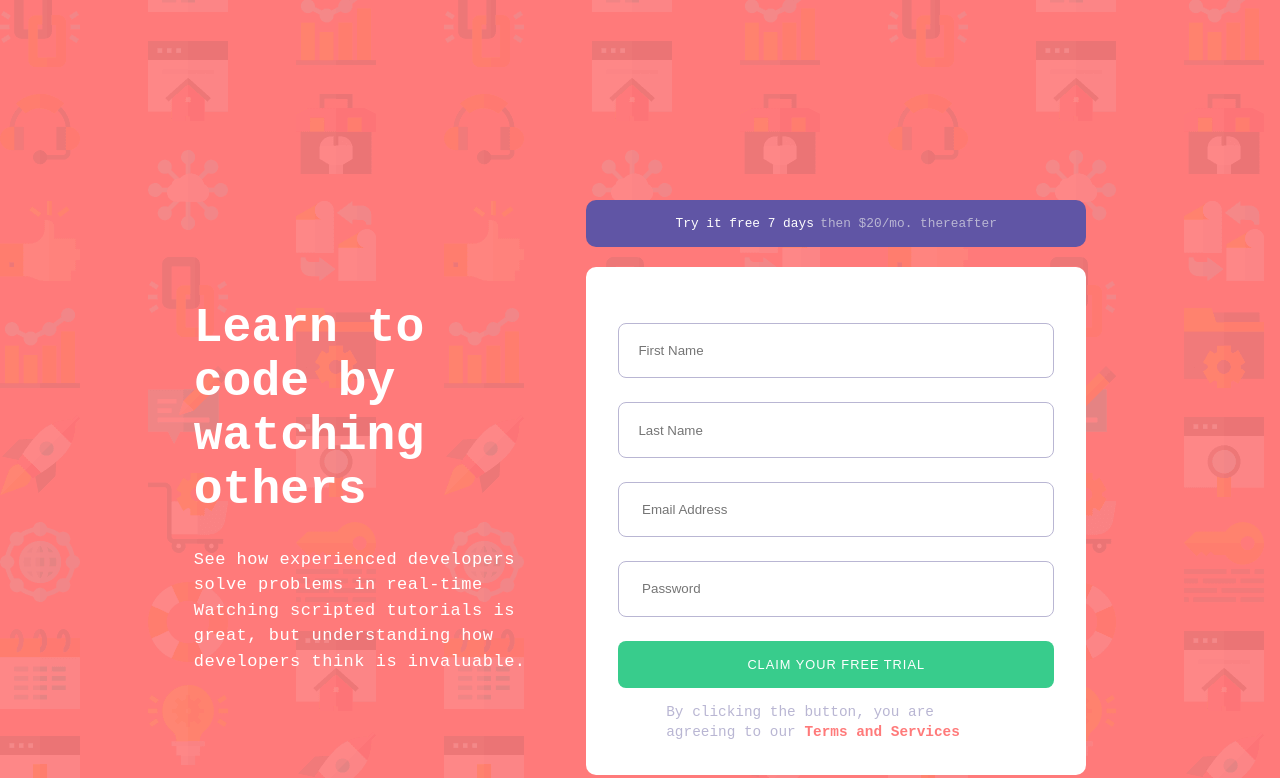
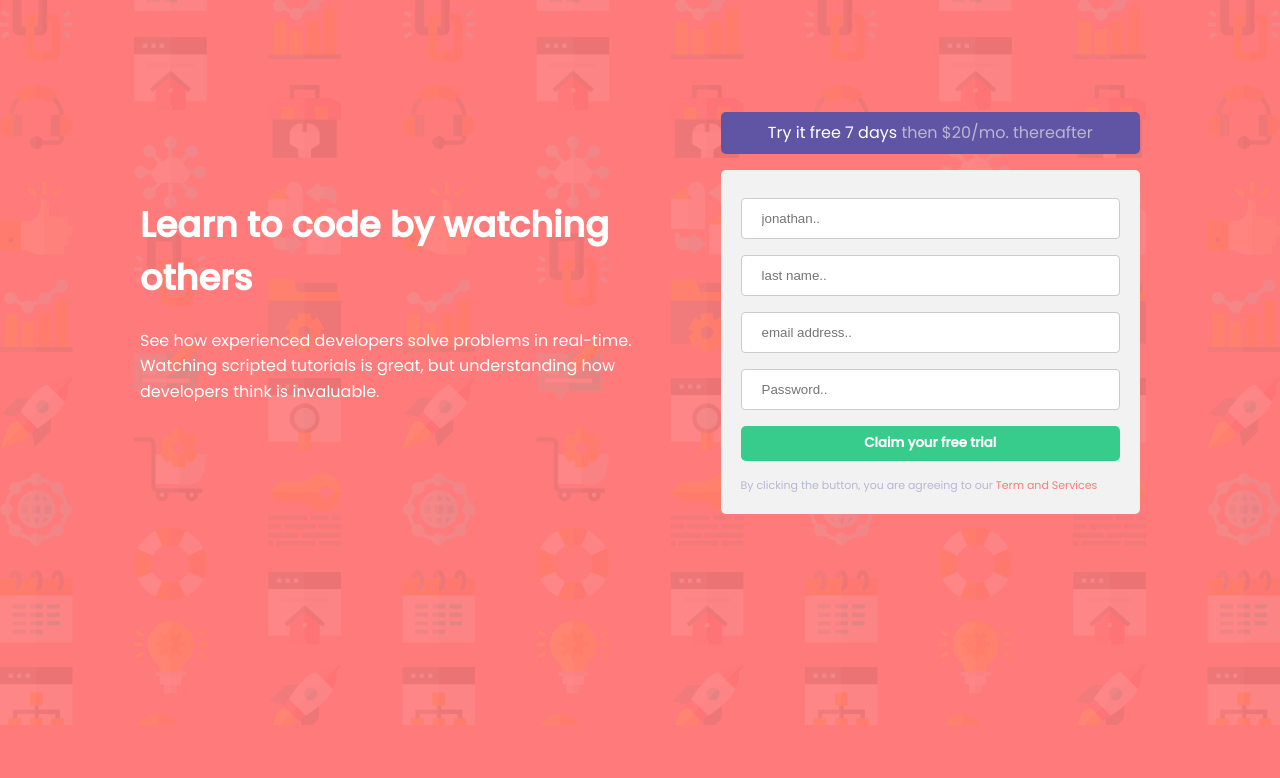
Before and after one commit to Wura-ola/intro-component-with-signup-form-master, a plain HTML site: page index.html in a window 1280 px wide. Shown: the top 778 px of the page. Drawn offline with Linux system fonts and the light colour scheme.

Commit message:
mobile desktop

```diff
--- a/app/css/style.css
+++ b/app/css/style.css
@@ -1,196 +1,174 @@
 * {
-  padding: 0;
-  margin: 0;
+  padding: 0%;
+  margin: 0%;
   box-sizing: border-box;
 }
+/* - Red: hsl(0, 100%, 74%)
+- Green: hsl(154, 59%, 51%)
+
+### Accent
+
+- Blue: hsl(248, 32%, 49%)
+
+### Neutral
+
+- Dark Blue: hsl(249, 10%, 26%)
+- Grayish Blue: hsl(246, 25%, 77%) */
 
 :root {
   --Red: hsl(0, 100%, 74%);
   --Green: hsl(154, 59%, 51%);
   --Blue: hsl(248, 32%, 49%);
-  --Darkblue: hsl(249, 10%, 26%);
-  --Grayishblue: hsl(246, 25%, 77%);
+  --DarkBlue: hsl(249, 10%, 26%);
+  --GrayishBlue: hsl(246, 25%, 77%);
 }
 
-.div {
-  font-family: monospace;
-}
-.divh1 {
-  /* text-justify: auto;
-  font-size: 30px;
-  border-radius: 20px;
-  justify-content: center; */
-  /* margin-left: 4rem; */
-  /* margin-right: 1rem; */
-  font-size: 3rem;
-  padding: 0 7rem 1rem 0;
-}
-
-.divp {
-  margin-top: 14px;
-  justify-content: center;
-
-  align-items: center;
-  font-size: 17px;
-  line-height: 1.5;
-  letter-spacing: 0.5px;
-}
-
-.div1 {
-  border-radius: 30px;
-  font-weight: 100;
-  font-size: 600px;
-}
-
-.form {
-  padding-top: 2rem;
-  margin-top: 20px;
-  background-color: white;
-  border-radius: 10px;
-  height: 380px;
-  width: 500px;
-  color: var(--Darkblue);
-}
-.BTN {
-  background-color: var(--Green);
-  cursor: pointer;
-  width: 90%;
-  color: white;
-}
+/* - Family: [Poppins](https://fonts.google.com/specimen/Poppins) */
 
 body {
+  /* font-size: 16px; */
   background-image: url("../../images/bg-intro-desktop.png");
-
   background-color: var(--Red);
+  background-repeat: no-repeat;
+  background-size: cover;
+  font-family: "Poppins", sans-serif;
 }
-
-.main {
+.flex {
   display: flex;
   align-items: center;
   justify-content: center;
-  margin: 200px;
-  gap: 50px;
+  gap: 2rem;
+  max-width: 1000px;
+  margin: 0 auto;
+  /* display: grid;
+
+  grid-template-columns: repeat(2, 2fr);   */
+}
+
+.head {
+  margin-top: 5.5rem;
+}
+.head h1 {
+  color: white;
+  font-size: 2.2rem;
+
+  margin-bottom: 1.5rem;
+}
+
+.head p {
+  color: white;
+  font-size: 16px;
+  /* width: 60%; */
+
+  line-height: 1.6;
+}
+
+/* second section */
+.head2 {
+  margin-top: 2rem;
+}
+.span2 {
   color: white;
 }
-
-.freeplan {
+.span1 {
+  /* border: 2px solid red; */
+  border-radius: 5px;
+  margin-bottom: 1rem;
+  margin-top: 5rem;
+  padding: 2%;
+  border-color: var(--Blue);
   background-color: var(--Blue);
-  padding: 1rem;
-  border-radius: 10px;
+  color: var(--GrayishBlue);
+  text-align: center;
+}
+.form {
+  /* background-color: white;
+    */
+  border-radius: 5px;
+  background-color: #f2f2f2;
+  padding: 20px;
 }
 
-.freeplan a {
-  text-decoration: none;
-  color: white;
-  font-family: monospace;
-  font-size: 0.8rem;
-
-  /* for centering the text inside the link */
-  display: flex;
-  align-items: center;
-  justify-content: center;
+input[type="text"],
+select {
+  width: 100%;
+  padding: 12px 20px;
+  margin: 8px 0;
+  display: inline-block;
+  border: 1px solid #ccc;
+  border-radius: 4px;
+  box-sizing: border-box;
 }
 
-.freeplan span {
-  color: var(--Grayishblue);
-  margin-left: 0.4rem;
+input[type="password"],
+select {
+  width: 100%;
+  padding: 12px 20px;
+  margin: 8px 0;
+  display: inline-block;
+  border: 1px solid #ccc;
+  border-radius: 4px;
+  box-sizing: border-box;
+}
+input[type="email"],
+select {
+  width: 100%;
+  padding: 12px 20px;
+  margin: 8px 0;
+  display: inline-block;
+  border: 1px solid #ccc;
+  border-radius: 4px;
+  box-sizing: border-box;
 }
 
-form input {
-  width: 100%;
-  display: block;
-  margin: 1.5rem 0;
-  padding: 1.2rem;
-  border: 1px var(--Grayishblue) solid;
-  border-radius: 8px;
+/* green layout */
+
+.green {
+  border-radius: 5px;
+  margin-bottom: 1rem;
+  margin-top: 0.5rem;
+  padding: 2%;
+  background-color: var(--Green);
+  color: white;
+  text-align: center;
 }
 
-.form {
-  padding: 2rem;
-  /* width: 100%; */
-  height: 80%;
-  min-height: 300px;
+.span3 {
+  font-size: 11px;
+  color: var(--GrayishBlue);
 }
-
-button {
-  width: 100%;
-  background-color: var(--Green);
-  font-size: 0.8rem;
-  color: white;
-  padding: 1rem;
-  text-transform: uppercase;
-  border-radius: 8px;
-  border: none;
-  font-weight: 500;
-  letter-spacing: 1px;
+#lass {
+  color: var(--Red);
+  /* font-size: 32px; */
 }
-
-.form p {
-  padding-top: 14px;
-  color: var(--Grayishblue);
-  padding-right: 3rem;
-  padding-left: 3rem;
-  font-size: 0.9rem;
-  font-family: monospace;
-  line-height: 1.3rem;
-}
-
-form > p span {
-  color: var(--Red);
-  font-weight: bold;
-}
-
-/* .first {
-  padding: 10px;
-  margin-top: 20px;
-  margin-bottom: 20px;
-  margin-left: 20px;
-}
-.second {
-  padding: 10px;
-  margin-top: 20px;
-  margin-bottom: 20px;
-  margin-left: 20px;
-}
-.third {
-  padding: 10px;
-  margin-top: 20px;
-  margin-bottom: 20px;
-  margin-left: 20px;
-}
-.fourth {
-  padding: 10px;
-  margin-top: 20px;
-  margin-bottom: 20px;
-  margin-left: 20px;
-}
-
-.DIV1 input {
-  display: block;
-}
-.span {
-  color: var(--Red);
-}
-.span1 {
-  color: var(--Grayishblue);
-} */
-
 @media screen and (max-width: 800px) {
-  .main {
-    display: block;
+  .flex {
+    display: flex;
+    flex-direction: column;
   }
 
-  .div {
+  .head {
     width: 100%;
-    margin: 0;
-    gap: 0;
+    text-align: center;
   }
 
-  .div1 {
-    width: 100%;
+  .head p {
     padding: 0;
+    padding: 0 1rem;
+    font-size: 1rem;
+  }
+
+  .head2 {
+    margin-top: 0;
+    padding: 0 2rem 4rem 2rem;
+  }
+
+  .span1 {
+    padding: 1.5rem;
+    font-size: 1rem;
+  }
+  body {
+    /* font-size: 16px; */
+    background-image: url("../../images/bg-intro-mobile.png");
   }
 }
-
-@media screen and (max-width: 500px) {
-}
--- a/index.html
+++ b/index.html
@@ -13,96 +13,68 @@
     />
 
     <title>Frontend Mentor | Intro component with sign up form</title>
+    <link rel="stylesheet" href="app/css/style.css" />
 
-    <!-- Feel free to remove these styles or customise in your own stylesheet 👍 -->
-    <style>
-      .attribution {
-        font-size: 11px;
-        text-align: center;
-      }
-      .attribution a {
-        color: hsl(228, 45%, 44%);
-      }
-    </style>
-    <script src="app/js/script.js"></script>
+    <link rel="preconnect" href="https://fonts.googleapis.com" />
+    <link rel="preconnect" href="https://fonts.gstatic.com" crossorigin />
+    <link
+      href="https://fonts.googleapis.com/css2?family=Poppins:ital,wght@0,300;0,400;0,500;1,500&display=swap"
+      rel="stylesheet"
+    />
   </head>
   <body>
-    <link rel="stylesheet" href="app/css/style.css" />
-
-    <main class="main">
-      <!-- <img src="images/bg-intro-mobile.png" alt="" />  -->
-      <div class="div">
-        <h1 class="divh1">Learn to code by watching others</h1>
-
-        <p class="divp">
-          See how experienced developers solve problems in real-time Watching
+    <section class="flex grid">
+      <header class="head">
+        <h1>Learn to code by watching others</h1>
+        <p>
+          See how experienced developers solve problems in real-time. Watching
           scripted tutorials is great, but understanding how developers think is
           invaluable.
         </p>
-      </div>
-
-      <div>
-        <div class="freeplan">
-          <a href="#">
-            Try it free 7 days
-            <span> then $20/mo. thereafter</span>
-          </a>
-        </div>
-        <!-- <form class="form">
-          <input type="text" placeholder=" First Name " class="first" />
-          <input type="text" placeholder=" Last Name " class="second" />
+      </header>
+      <!-- para header  -->
+      <!-- form header  -->
+      <section class="head2">
+        <p class="span1">
+          <span class="span2">Try it free 7 days </span>then $20/mo. thereafter
+        </p>
+        <form action="" class="form">
+          <input
+            type="text"
+            id="fname"
+            name="firstname"
+            placeholder="jonathan.."
+          />
+          <input
+            type="text"
+            id="lname"
+            name="lastname"
+            placeholder="last name.."
+          />
           <input
             type="email"
-            name=""
-            id=""
-            placeholder=" Email Address "
-            class="third"
+            id="lname"
+            name="lastname"
+            placeholder="email address.."
           />
           <input
             type="password"
-            name=""
-            id=""
-            placeholder=" Password "
-            class="fourth"
-          />
-          <button class="BTN">
-            <h3>Claim your free trial</h3>
-          </button>
-          <p>
-            By clicking the button, you are agreeing to our
-            <span class="span"> Terms and Services</span>
-          </p>
-        </form> -->
-        <form action="" class="form">
-          <input type="text" name="firstName" id="" placeholder="First Name" />
-          <input type="text" name="Last Name" id="" placeholder="Last Name" />
-          <input
-            type="email"
-            name=""
-            id=""
-            placeholder=" Email Address "
-            class="third"
-          />
-          <input
-            type="password"
-            name=""
-            id=""
-            placeholder=" Password "
-            class="fourth"
+            id="lname"
+            name="lastname"
+            placeholder="Password.."
           />
 
-          <button type="submit">Claim your free trial</button>
-          <p>
+          <h5 class="green">Claim your free trial</h5>
+
+          <p class="span3">
             By clicking the button, you are agreeing to our
-            <span>Terms and Services</span>
+            <span id="lass">Term and Services </span>
           </p>
         </form>
-      </div>
-    </main>
-    <!-- Learn to code by watching others
+      </section>
+    </section>
 
-
-
+    <!-- Try it free 7 days then $20/mo. thereafter
 
   First Name
   Last Name
@@ -111,13 +83,14 @@
 
   Claim your free trial
 
-  By clicking the button, you are agreeing to our Terms and Services
+  By clicking the button, you are agreeing to our Terms and Services -->
 
-  <footer>
+    <!-- <footer>
     <p class="attribution">
       Challenge by <a href="https://www.frontendmentor.io?ref=challenge" target="_blank">Frontend Mentor</a>.
       Coded by <a href="#">Your Name Here</a>.
     </p>
   </footer> -->
+    <script src="app/js/script.js"></script>
   </body>
 </html>
```
